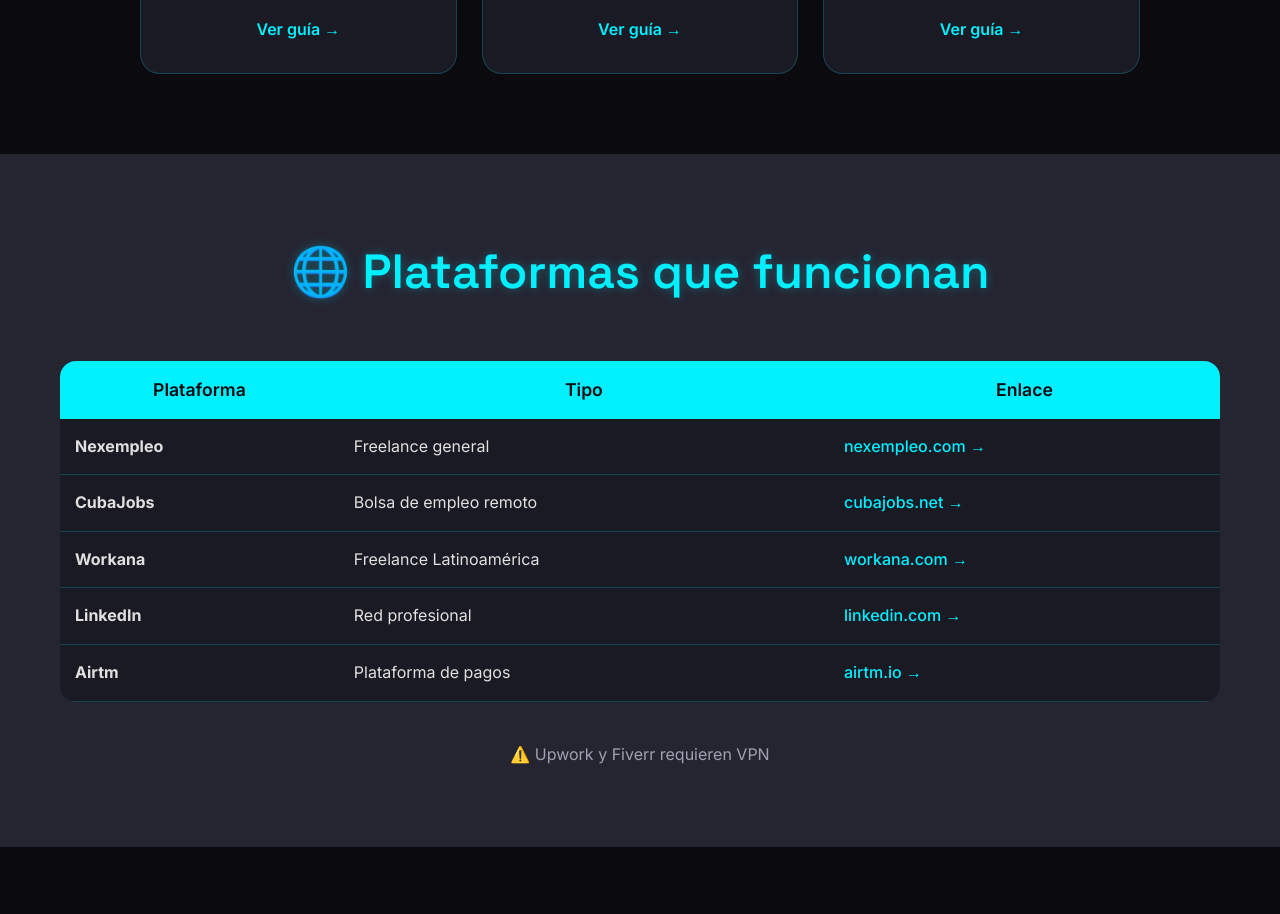
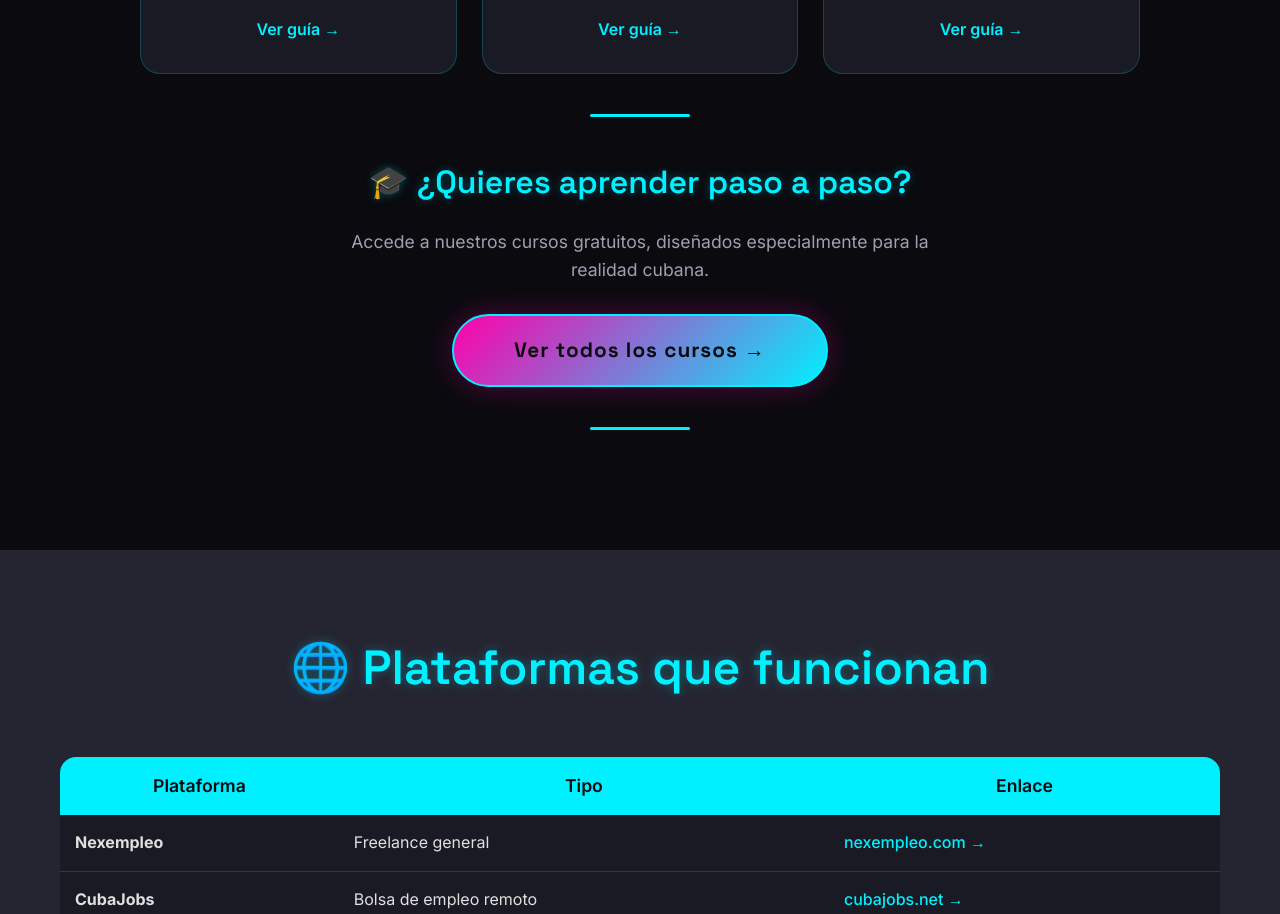
Before and after one commit to infoeducubapdf/0, a plain HTML site: page index.html in a window 1280 px wide. Shown: the part 1436-2350 px from the top of the page. Drawn offline with Linux system fonts and the light colour scheme.

Commit message:
Update index.html

```diff
--- a/index.html
+++ b/index.html
@@ -44,7 +44,7 @@
             padding: 0 20px;
         }
 
-        h1, h2, h3, .logo, .btn {
+        h1, h2, h3, .logo, .btn, .btn-cursos {
             font-family: 'Space Grotesk', sans-serif;
             font-weight: 600;
         }
@@ -107,7 +107,7 @@
             }
         }
 
-        /* Botones */
+        /* Botones generales */
         .btn {
             display: inline-block;
             padding: 14px 40px;
@@ -126,6 +126,28 @@
         .btn:hover {
             transform: scale(1.05);
             box-shadow: 0 0 30px rgba(0, 240, 255, 0.6);
+        }
+
+        /* Botón especial para cursos */
+        .btn-cursos {
+            display: inline-block;
+            padding: 18px 60px;
+            background: linear-gradient(135deg, var(--secondary), var(--primary));
+            color: var(--bg);
+            text-decoration: none;
+            border-radius: 50px;
+            font-weight: 700;
+            font-size: 1.3rem;
+            transition: transform 0.3s, box-shadow 0.3s;
+            border: 2px solid var(--primary);
+            box-shadow: 0 0 30px rgba(255, 0, 170, 0.3);
+            letter-spacing: 1px;
+        }
+
+        .btn-cursos:hover {
+            transform: scale(1.05);
+            box-shadow: 0 0 40px rgba(255, 0, 170, 0.6);
+            border-color: var(--secondary);
         }
 
         /* Secciones */
@@ -288,6 +310,18 @@
         .mt-4 {
             margin-top: 40px;
         }
+
+        .mb-4 {
+            margin-bottom: 40px;
+        }
+
+        .separador {
+            width: 100px;
+            height: 3px;
+            background: var(--primary);
+            margin: 40px auto;
+            border-radius: 3px;
+        }
     </style>
 </head>
 <body>
@@ -348,6 +382,22 @@
                     <a href="/0/tutorias.html" class="card-link">Ver guía →</a>
                 </div>
             </div>
+
+            <!-- SEPARADOR VISUAL -->
+            <div class="separador"></div>
+
+            <!-- BOTÓN DE CURSOS (ARRIBA DE PLATAFORMAS) -->
+            <div class="text-center">
+                <h2 style="font-size: 2rem; margin-bottom: 20px;">🎓 ¿Quieres aprender paso a paso?</h2>
+                <p style="color: var(--text-dim); max-width: 600px; margin: 0 auto 30px; font-size: 1.1rem;">
+                    Accede a nuestros cursos gratuitos, diseñados especialmente para la realidad cubana.
+                </p>
+                <a href="/0/cursos.html" class="btn-cursos">Ver todos los cursos →</a>
+            </div>
+
+            <!-- SEPARADOR VISUAL -->
+            <div class="separador"></div>
+
         </div>
     </section>
 
```
